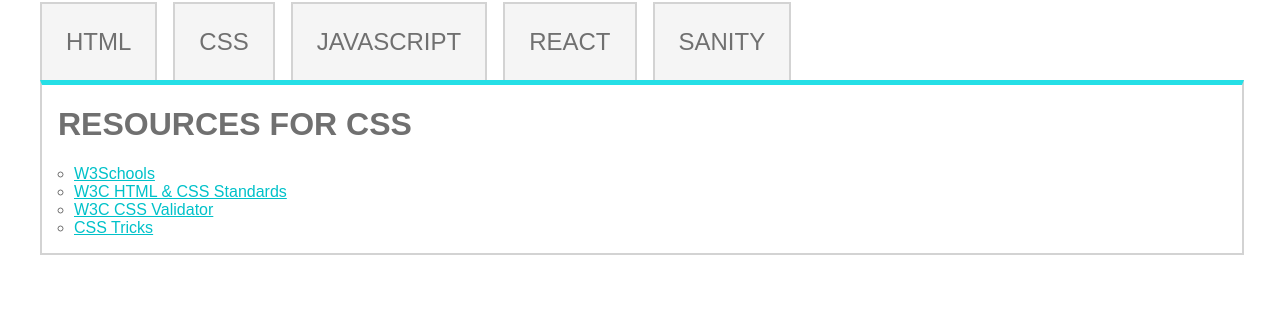
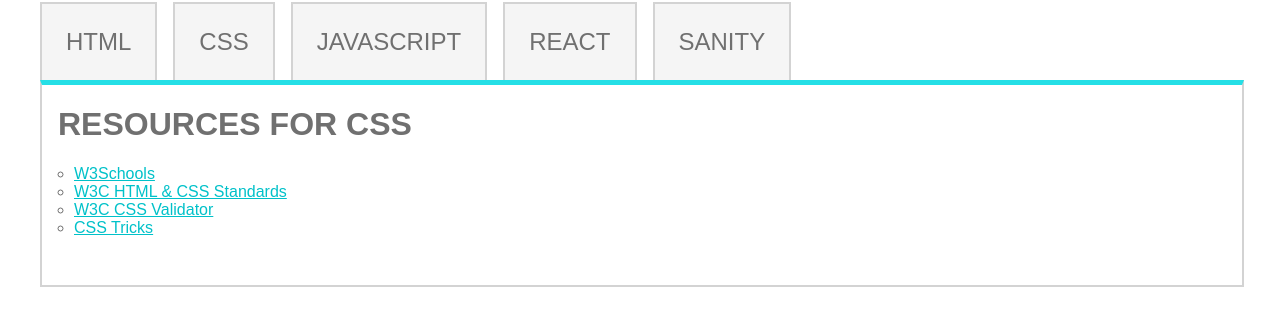
Before and after one commit to Grunkk/uin23ak3_resourceapp_gruppe20, a React (Create React App) app: page /css in a window 1280 px wide. Shown: the part 178-504 px from the top of the page. Built offline with nearby package versions, Linux system fonts and the light colour scheme.

Commit message:
Småendring på css

```diff
--- a/src/css/main.css
+++ b/src/css/main.css
@@ -64,6 +64,7 @@
   max-width: 1200px;
   border: 2px solid #D3D3D3;
   border-top: 5px solid #25DFE6;
+  min-height: 200px;
 }
 .resourceBody a {
   color: #00C1C9;
--- a/src/sass/main.scss
+++ b/src/sass/main.scss
@@ -71,6 +71,7 @@
     max-width: $maxwidth;
     border: 2px solid $greyBorder;
     border-top: 5px solid $teal;
+    min-height: 200px;
         a{
             color: $linkTeal;
 
```
Also changed, not shown: 1 other file (tests, documents, lock files or other folders).
